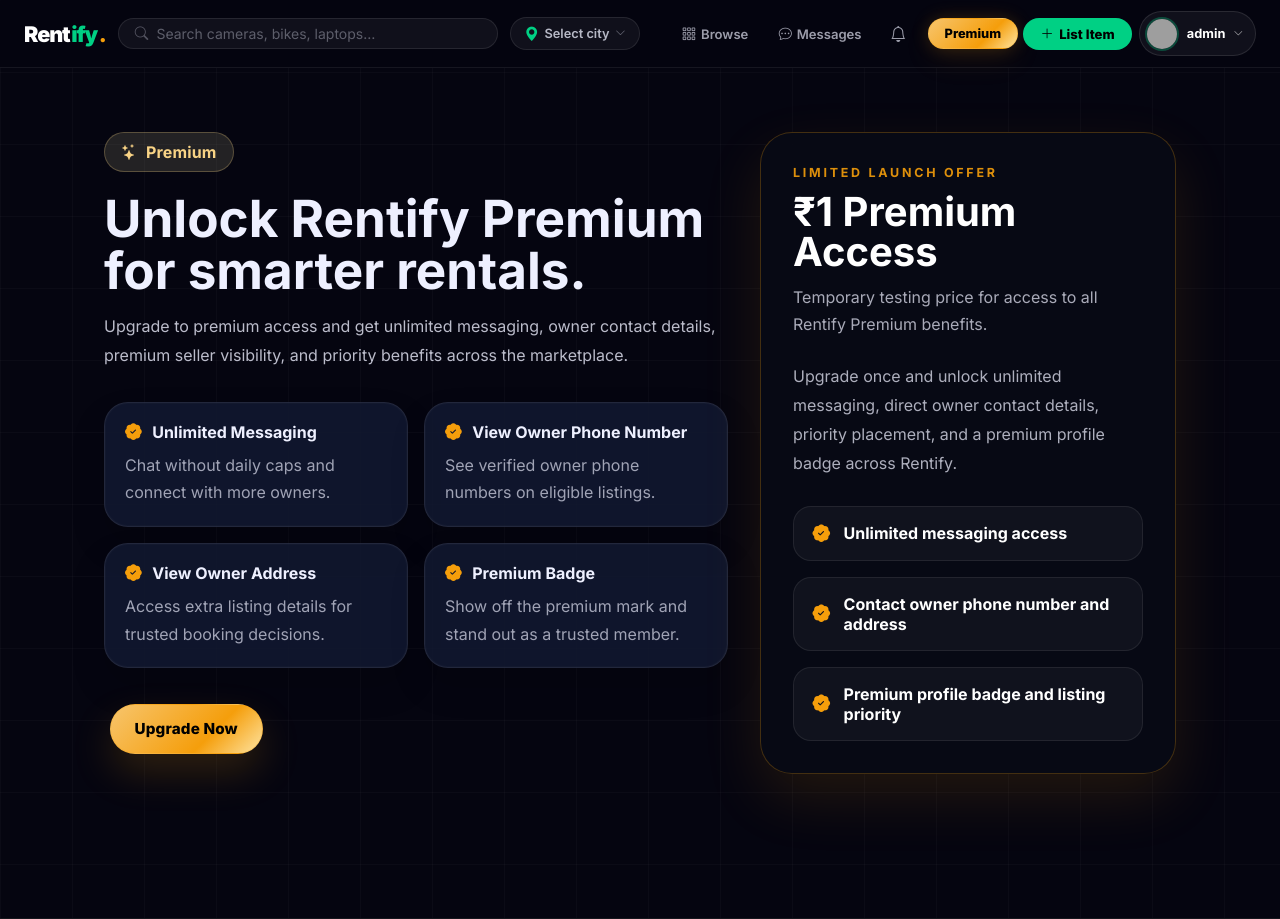
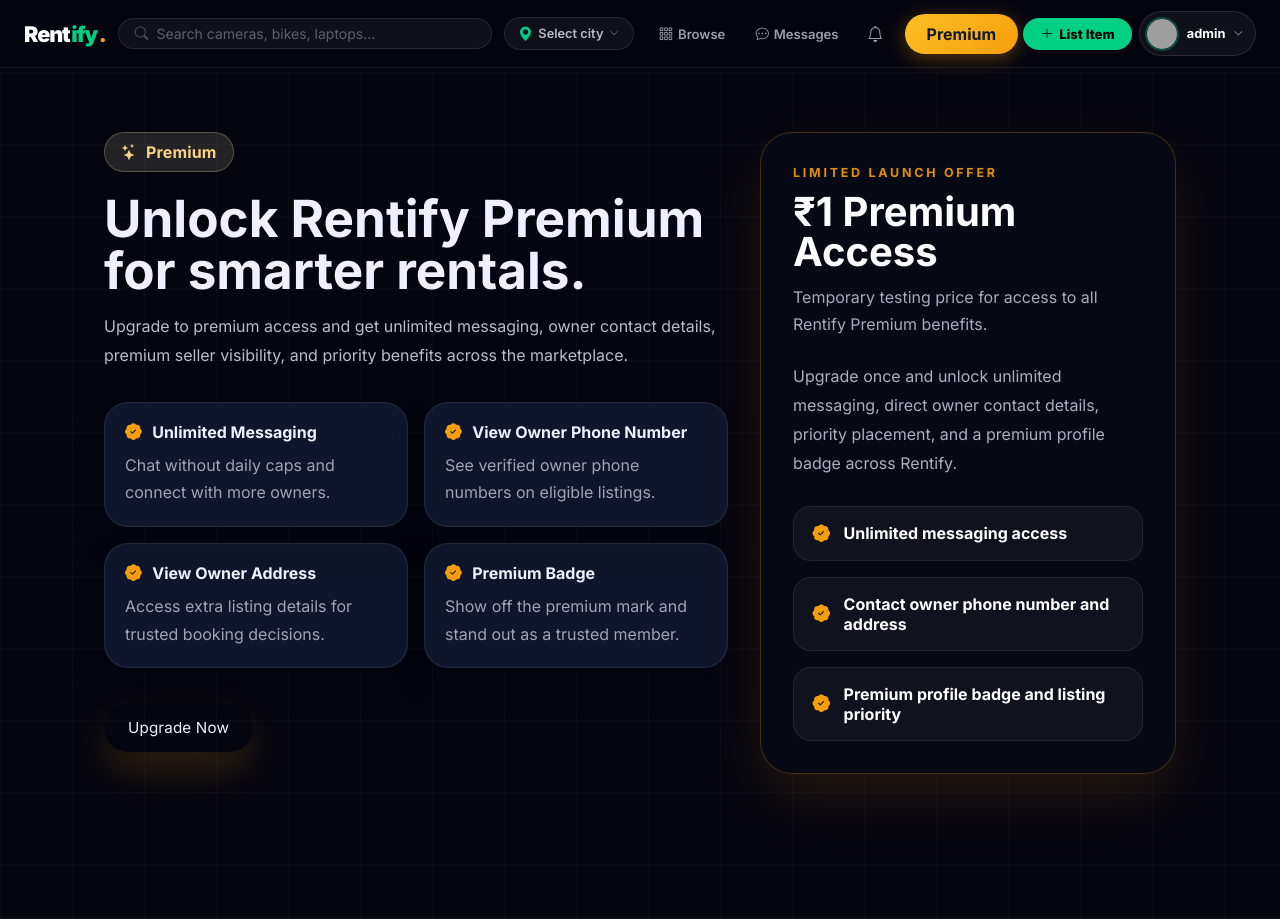
Before and after one commit to neeraj181-dot/rentify-django, a Django app: page /premium/ in a window 1280 px wide. Shown: the top 919 px of the page. Run offline with Django 5.2, Linux system fonts and the light colour scheme; a user stored in the database is signed in; data comes from the database, SQL or seed files in the repository; both versions use the stored data as it was after the commit; data that the repository does not hold is empty; grey boxes are pictures that could not be loaded.

Commit message:
Fix premium button styling

```diff
--- a/templates/base.html
+++ b/templates/base.html
@@ -230,20 +230,31 @@ button { cursor: pointer; font-family: inherit; }
 }
 .rfy-list-btn:hover { background: var(--green2); transform: translateY(-1px); box-shadow: 0 6px 20px rgba(0,208,132,.3); color: #000; }
 
-.rfy-premium-btn {
-  display: inline-flex; align-items: center; justify-content: center;
-  padding: .45rem 1rem; border-radius: 999px;
-  background: linear-gradient(135deg, #F7C56D, #F59E0B 65%, #FEE4A2);
-  color: #000; font-size: .8rem; font-weight: 800;
-  border: 1px solid rgba(245,158,11,.25);
-  box-shadow: 0 0 18px rgba(245,158,11,.18), 0 12px 30px rgba(245,158,11,.08);
-  text-decoration: none; transition: transform .18s ease, box-shadow .18s ease, opacity .18s ease;
+.premium-btn {
+  display: inline-flex;
+  align-items: center;
+  justify-content: center;
+  padding: 10px 22px;
+  border-radius: 999px;
+  background: linear-gradient(135deg, #FBBF24, #F59E0B);
+  color: #111827 !important;
+  font-weight: 700;
+  text-decoration: none;
+  box-shadow: 0 4px 20px rgba(245,158,11,.35);
+  transition: all .3s ease;
   margin-left: .35rem;
 }
-.rfy-premium-btn:hover {
-  transform: translateY(-1px);
-  box-shadow: 0 0 22px rgba(245,158,11,.24), 0 16px 38px rgba(245,158,11,.12);
-  opacity: .96;
+.premium-btn:hover {
+  transform: translateY(-2px);
+  box-shadow: 0 8px 25px rgba(245,158,11,.5);
+}
+nav#mainNav .premium-btn {
+  background: linear-gradient(135deg, #FBBF24, #F59E0B) !important;
+  color: #111827 !important;
+}
+nav#mainNav .premium-btn:hover {
+  transform: translateY(-2px) !important;
+  box-shadow: 0 8px 25px rgba(245,158,11,.5) !important;
 }
 .rfy-premium-status {
   display: inline-flex; align-items: center; gap: .35rem;
@@ -253,13 +264,14 @@ button { cursor: pointer; font-family: inherit; }
   margin-left: .35rem;
 }
 .rfy-mob-link.premium-link {
-  color: #000 !important; font-weight: 800;
-  background: linear-gradient(135deg, #F7C56D, #F5A825 85%);
-  border: 1px solid rgba(245,158,11,.2);
-  box-shadow: 0 0 18px rgba(245,158,11,.12);
+  color: #070B1A !important; font-weight: 800;
+  background: linear-gradient(90deg, #FBBF24 0%, #F59E0B 100%);
+  border: 1px solid rgba(245,158,11,.18);
+  box-shadow: 0 8px 28px rgba(251,191,36,.12);
 }
 .rfy-mob-link.premium-link:hover {
-  background: linear-gradient(135deg, #F8CE82, #F7A829 85%);
+  transform: translateY(-2px);
+  box-shadow: 0 14px 44px rgba(251,191,36,.18);
 }
 .rfy-mob-link.premium-status {
   color: #F59E0B !important;
--- a/templates/includes/navbar.html
+++ b/templates/includes/navbar.html
@@ -71,8 +71,8 @@
       </div>
 
       {% if not request.user.profile.is_premium %}
-      <a href="{% url 'premium' %}" class="rfy-premium-btn d-none d-lg-inline-flex">
-        <span>Premium</span>
+      <a href="{% url 'premium' %}" class="premium-btn d-none d-lg-inline-flex" role="button" aria-label="Upgrade to Premium">
+        Premium
       </a>
       {% else %}
       <span class="rfy-premium-status d-none d-lg-inline-flex"><i class="bi bi-patch-check-fill"></i> Premium</span>
```
Also changed, not shown: templates/notifications/notifications_list.html (+53 -19 lines), .refact/buddy/chats/workflows/buddy_docs_gardener.json (added), .refact/buddy/chats/workflows/buddy_idle_suggester.json (added), .refact/buddy/chats/workflows/buddy_pr_issue_matchmaker.json (added), .refact/buddy/chats/workflows/buddy_refactor_hunter.json (added), .refact/buddy/chats/workflows/refact_self_critic.json (added), .refact/buddy/state.json, db.sqlite3, 2 other files.
